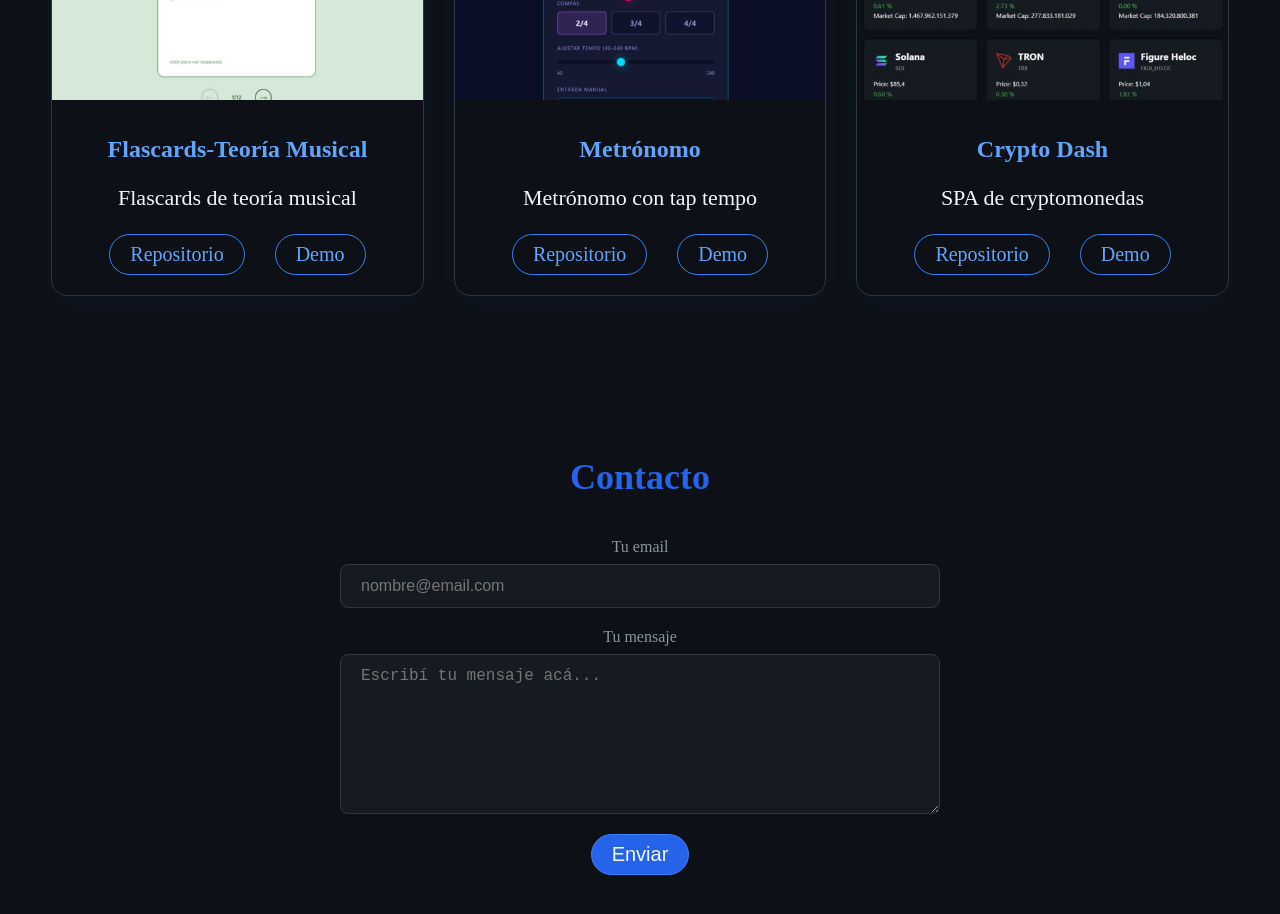
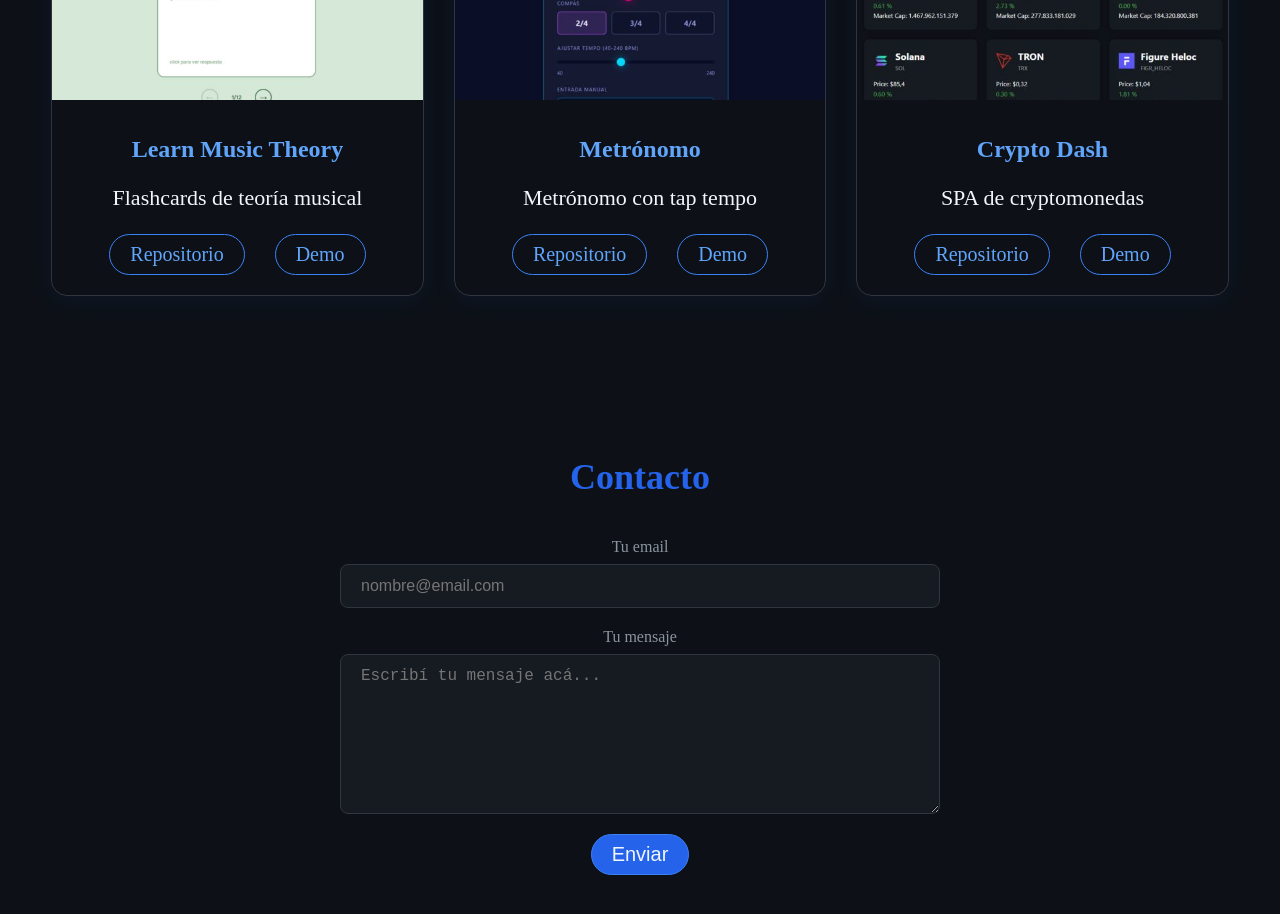
Before and after one commit to Pedro-Vercesi/portfolio, a plain HTML site: page index.html in a window 1280 px wide. Shown: the part 2000-2914 px from the top of the page. Drawn offline with nearby package versions, Linux system fonts and the light colour scheme; a script that the page names is missing.

Commit message:
corrección proyectos

```diff
--- a/index.html
+++ b/index.html
@@ -183,8 +183,8 @@
           <div class="proyectos-card">
             <img src="assets/flashcard.jpg" alt="flashcards" />
             <div class="proyectos-card-info">
-              <h4 class="heading-sm">Flascards-Teoría Musical</h4>
-              <p class="text-body">Flascards de teoría musical</p>
+              <h4 class="heading-sm">Learn Music Theory</h4>
+              <p class="text-body">Flashcards de teoría musical</p>
               <div class="proyectos-card-links">
                 <a
                   class="btn btn-secondary"
```
